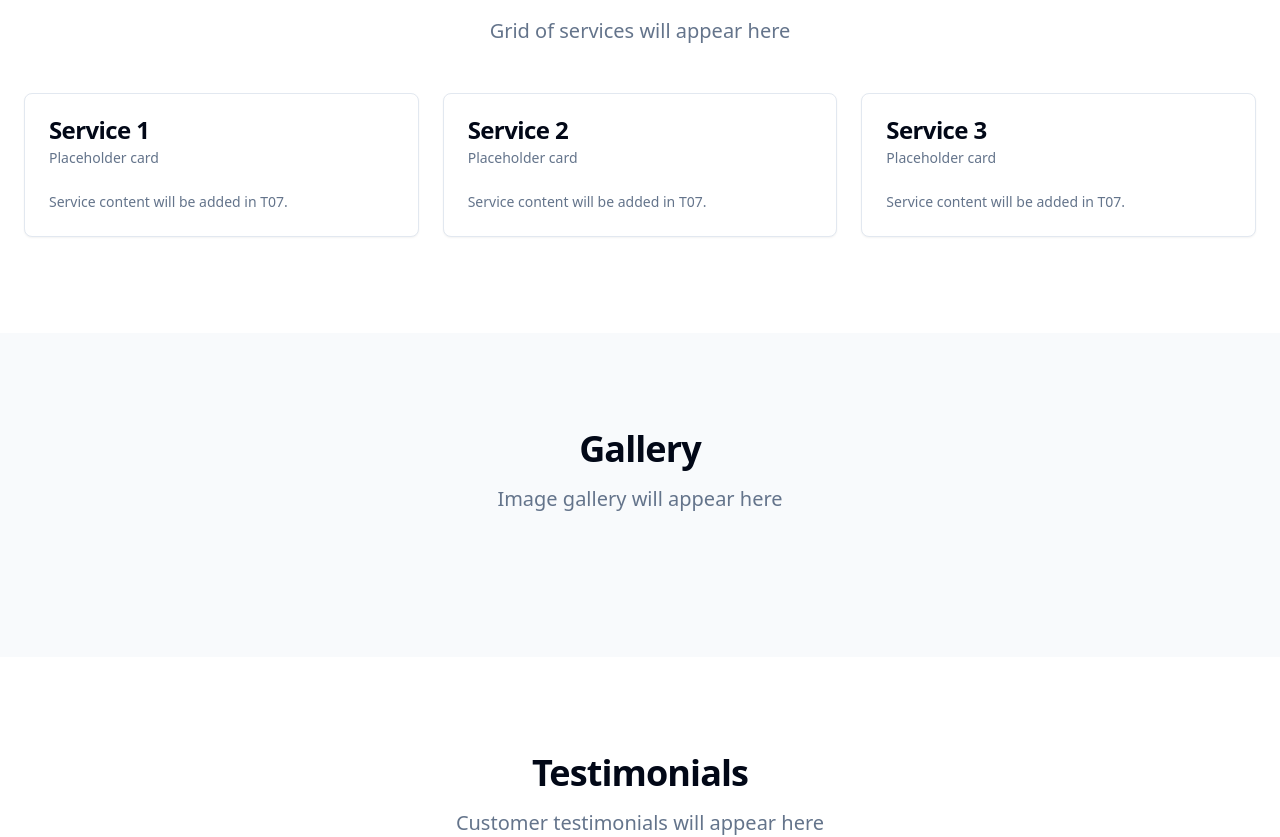
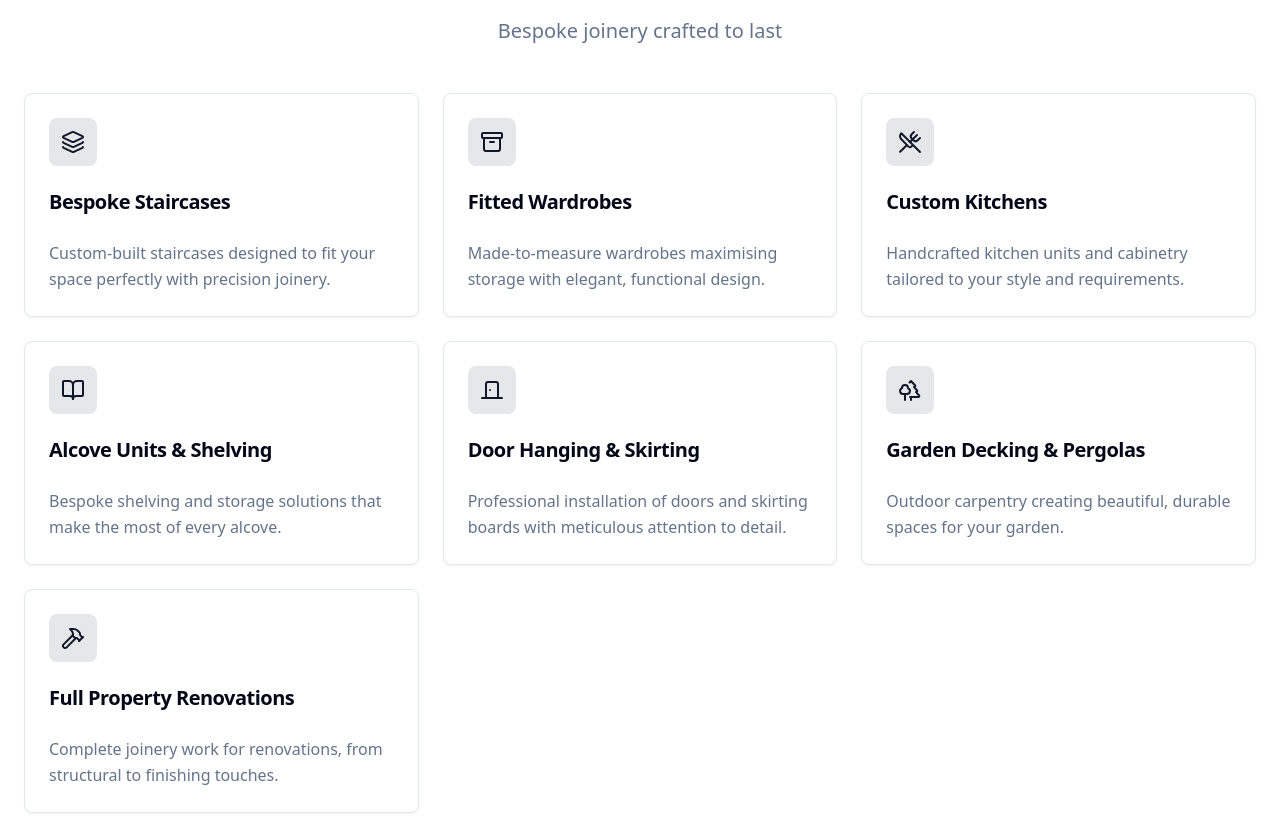
Before and after one commit to James1Law/vibe-test-carpenter-site, a React (Vite) app: page / in a window 1280 px wide. Shown: the part 1460-2297 px from the top of the page. Built offline with nearby package versions, Linux system fonts and the light colour scheme.

Commit message:
feat(services): add services grid with real offerings and icons

```diff
--- a/src/App.tsx
+++ b/src/App.tsx
@@ -2,16 +2,10 @@ import { RootLayout } from '@/components/layout/RootLayout'
 import { Container } from '@/components/common/Container'
 import { Section } from '@/components/common/Section'
 import { SectionHeading } from '@/components/common/SectionHeading'
-import {
-  Card,
-  CardContent,
-  CardDescription,
-  CardHeader,
-  CardTitle,
-} from '@/components/ui/card'
 import { Button } from '@/components/ui/button'
 import { Hero } from '@/sections/Hero'
 import { About } from '@/sections/About'
+import { Services } from '@/sections/Services'
 
 function App() {
   return (
@@ -22,32 +16,10 @@ function App() {
       {/* About section */}
       <About />
 
+      {/* Services section */}
+      <Services />
+
       {/* Placeholder sections - real content comes in later tasks */}
-
-      <Section id="services">
-        <Container>
-          <SectionHeading
-            title="Services"
-            subtitle="Grid of services will appear here"
-            centered
-          />
-          <div className="grid gap-6 md:grid-cols-3">
-            {[1, 2, 3].map((i) => (
-              <Card key={i}>
-                <CardHeader>
-                  <CardTitle>Service {i}</CardTitle>
-                  <CardDescription>Placeholder card</CardDescription>
-                </CardHeader>
-                <CardContent>
-                  <p className="text-sm text-muted-foreground">
-                    Service content will be added in T07.
-                  </p>
-                </CardContent>
-              </Card>
-            ))}
-          </div>
-        </Container>
-      </Section>
 
       <Section id="gallery" className="bg-muted/50">
         <Container>
--- /dev/null
+++ b/src/data/services.ts
@@ -0,0 +1,69 @@
+import {
+  Layers,
+  Archive,
+  UtensilsCrossed,
+  BookOpen,
+  DoorClosed,
+  Trees,
+  Hammer,
+  type LucideIcon,
+} from 'lucide-react'
+
+export interface Service {
+  id: string
+  title: string
+  summary: string
+  icon: LucideIcon
+}
+
+export const services: Service[] = [
+  {
+    id: 'staircases',
+    title: 'Bespoke Staircases',
+    summary:
+      'Custom-built staircases designed to fit your space perfectly with precision joinery.',
+    icon: Layers,
+  },
+  {
+    id: 'wardrobes',
+    title: 'Fitted Wardrobes',
+    summary:
+      'Made-to-measure wardrobes maximising storage with elegant, functional design.',
+    icon: Archive,
+  },
+  {
+    id: 'kitchens',
+    title: 'Custom Kitchens',
+    summary:
+      'Handcrafted kitchen units and cabinetry tailored to your style and requirements.',
+    icon: UtensilsCrossed,
+  },
+  {
+    id: 'alcoves',
+    title: 'Alcove Units & Shelving',
+    summary:
+      'Bespoke shelving and storage solutions that make the most of every alcove.',
+    icon: BookOpen,
+  },
+  {
+    id: 'doors-skirting',
+    title: 'Door Hanging & Skirting',
+    summary:
+      'Professional installation of doors and skirting boards with meticulous attention to detail.',
+    icon: DoorClosed,
+  },
+  {
+    id: 'decking',
+    title: 'Garden Decking & Pergolas',
+    summary:
+      'Outdoor carpentry creating beautiful, durable spaces for your garden.',
+    icon: Trees,
+  },
+  {
+    id: 'renovations',
+    title: 'Full Property Renovations',
+    summary:
+      'Complete joinery work for renovations, from structural to finishing touches.',
+    icon: Hammer,
+  },
+]
--- /dev/null
+++ b/src/sections/Services.tsx
@@ -0,0 +1,53 @@
+import {
+  Card,
+  CardContent,
+  CardDescription,
+  CardHeader,
+  CardTitle,
+} from '@/components/ui/card'
+import { Container } from '@/components/common/Container'
+import { Section } from '@/components/common/Section'
+import { SectionHeading } from '@/components/common/SectionHeading'
+import { services } from '@/data/services'
+
+export function Services() {
+  return (
+    <section id="services" aria-labelledby="services-heading">
+      <Section>
+        <Container>
+          <SectionHeading
+            title="Services"
+            subtitle="Bespoke joinery crafted to last"
+            centered
+          />
+
+          <div className="grid gap-6 sm:grid-cols-2 lg:grid-cols-3">
+            {services.map((service) => {
+              const Icon = service.icon
+              return (
+                <Card
+                  key={service.id}
+                  className="transition-shadow hover:shadow-lg"
+                >
+                  <CardHeader>
+                    <div className="mb-4 flex h-12 w-12 items-center justify-center rounded-lg bg-primary/10 text-primary">
+                      <Icon className="h-6 w-6" aria-hidden={true} />
+                    </div>
+                    <CardTitle>
+                      <h3 className="text-xl">{service.title}</h3>
+                    </CardTitle>
+                  </CardHeader>
+                  <CardContent>
+                    <CardDescription className="text-base leading-relaxed">
+                      {service.summary}
+                    </CardDescription>
+                  </CardContent>
+                </Card>
+              )
+            })}
+          </div>
+        </Container>
+      </Section>
+    </section>
+  )
+}
```
